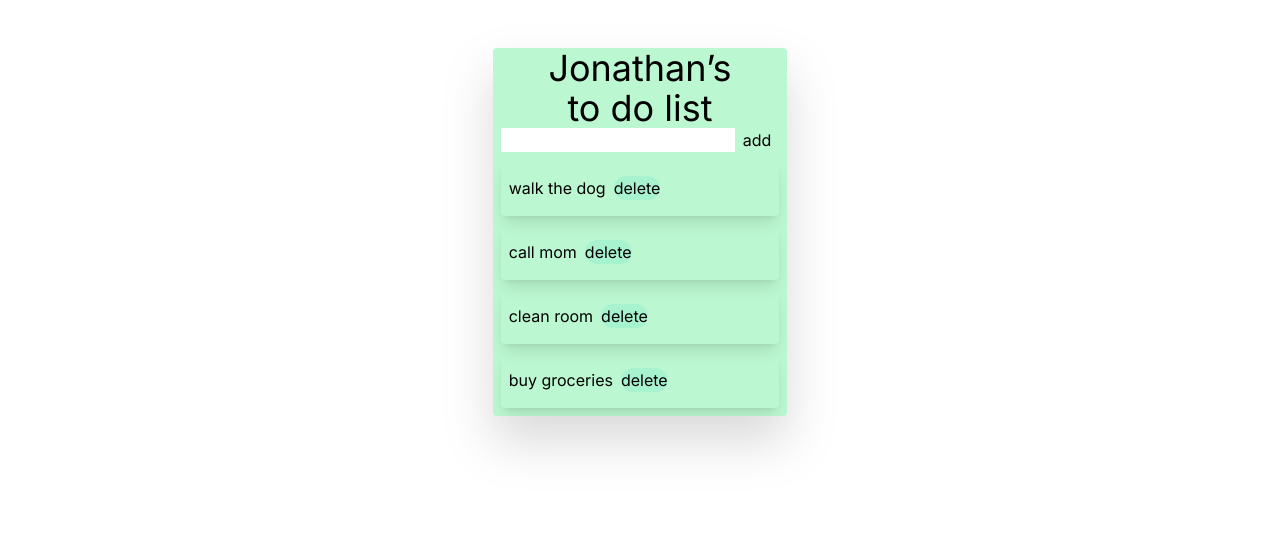
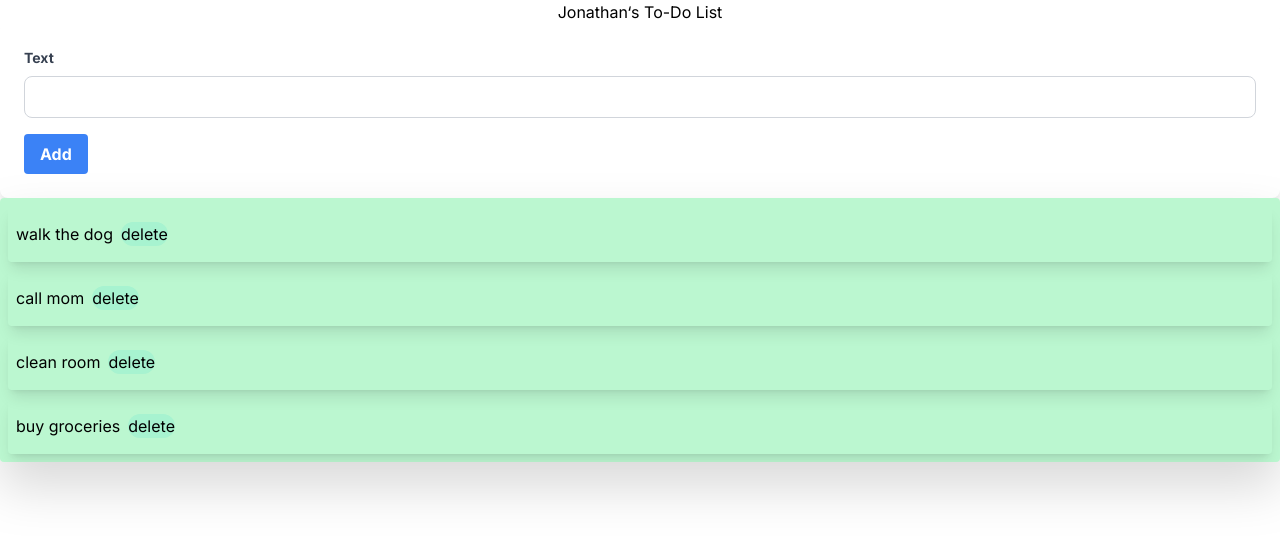
Before and after one commit to jonmejia/to-do-list, a Next.js app: page / in a window 1280 px wide. Shown: the top 536 px of the page. Built offline with nearby package versions, Linux system fonts and the light colour scheme.

Commit message:
added form and title components

```diff
--- a/src/app/Card.tsx
+++ b/src/app/Card.tsx
@@ -4,7 +4,7 @@ const Card = (props:any) =>{
         console.log("delete card")
     }
     return(
-        <div className="max-w-sm rounded overflow-hidden shadow-lg p-2 m-2">
+        <div className="rounded overflow-hidden shadow-lg p-2 m-2">
             <span className="text-center">{props.data}</span>
             <button className="m-2 rounded-full bg-emerald-200" onClick={handleDelete}>delete</button>
         </div>
--- /dev/null
+++ b/src/app/Form.tsx
@@ -0,0 +1,30 @@
+'use client'
+import React from 'react';
+const Form = () => {
+
+
+  return (
+    <div className="bg-white rounded-lg shadow-lg p-6">
+      <form>
+        <div className="mb-4">
+          <label htmlFor="inputText" className="block text-gray-700 text-sm font-bold mb-2">
+            Text
+          </label>
+          <input
+            type="text"
+            id="inputText"
+            className="border border-gray-300 rounded-lg p-2 w-full"
+          />
+        </div>
+        <button
+          type="submit"
+          className="bg-blue-500 hover:bg-blue-700 text-white font-bold py-2 px-4 rounded"
+        >
+          Add
+        </button>
+      </form>
+    </div>
+  );
+};
+
+export default Form;
--- /dev/null
+++ b/src/app/Title.tsx
@@ -0,0 +1,6 @@
+const Title = (props:any) =>{
+    return(
+        <h1 className="text-center">{props.name}&lsquo;s To-Do List</h1>
+    )
+}
+export default Title;
--- a/src/app/ToDoList.tsx
+++ b/src/app/ToDoList.tsx
@@ -1,32 +1,15 @@
-'use client'
+
 import Card from "./Card";
 
 const ToDoList = (props: any) => {
-
-
-
-
-  const handleClick = () =>{
-    console.log("this works")
-  }
-
   return (
-    <div className="flex justify-center mt-12">
-      <div className="max-w-sm bg-green-200 rounded overflow-hidden drop-shadow-2xl">
-        <h1 className="text-center text-4xl">{props.name}&rsquo;s</h1>
-        <h2 className="text-center text-4xl">to do list</h2>
-        <div>
-          <input className="mx-2" type="text" name="" id="" />
-          <button className="mr-2 pr-2" onClick={handleClick}>
-            add
-          </button>
-        </div>
+      <div className="bg-green-200 rounded overflow-hidden drop-shadow-2xl">
         <Card data={props.tasks[0]} />
         <Card data={props.tasks[1]} />
         <Card data={props.tasks[2]} />
         <Card data={props.tasks[3]} />
       </div>
-    </div>
+
   );
 };
 
--- a/src/app/page.tsx
+++ b/src/app/page.tsx
@@ -1,8 +1,14 @@
+import Form from "./Form"
+import Title from "./Title"
 import ToDoList from "./ToDoList"
 export default function Home() {
-  const sampleName:string ="Jonathan"
+  const name:string ="Jonathan"
   const sampleTasks:string[]=["walk the dog","call mom","clean room","buy groceries"]
   return (
-    <ToDoList name={sampleName} tasks={sampleTasks}/>
+    <div>
+      <Title name={name}/>
+      <Form/>
+    <ToDoList tasks={sampleTasks}/>
+    </div>
   )
 }
```
